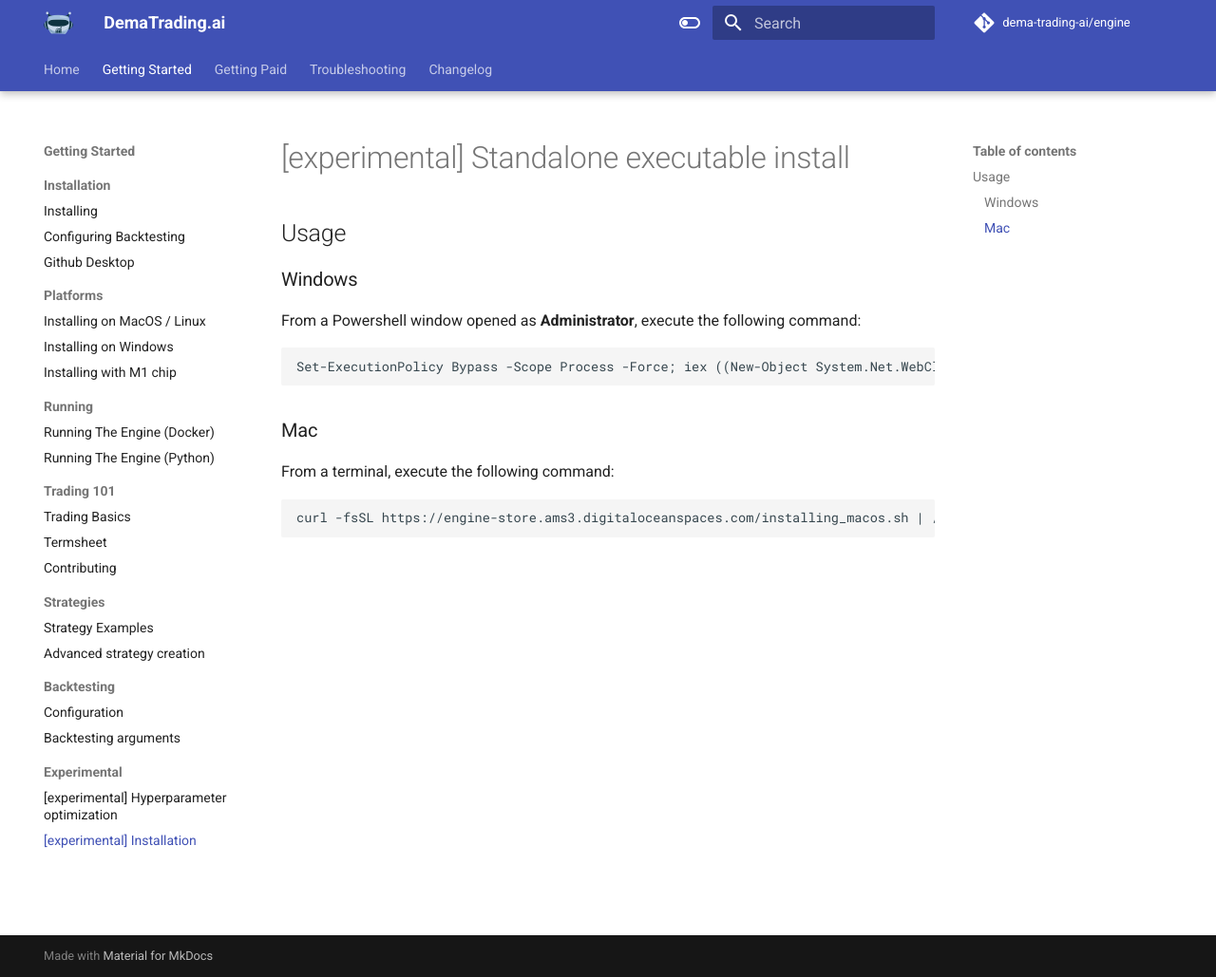
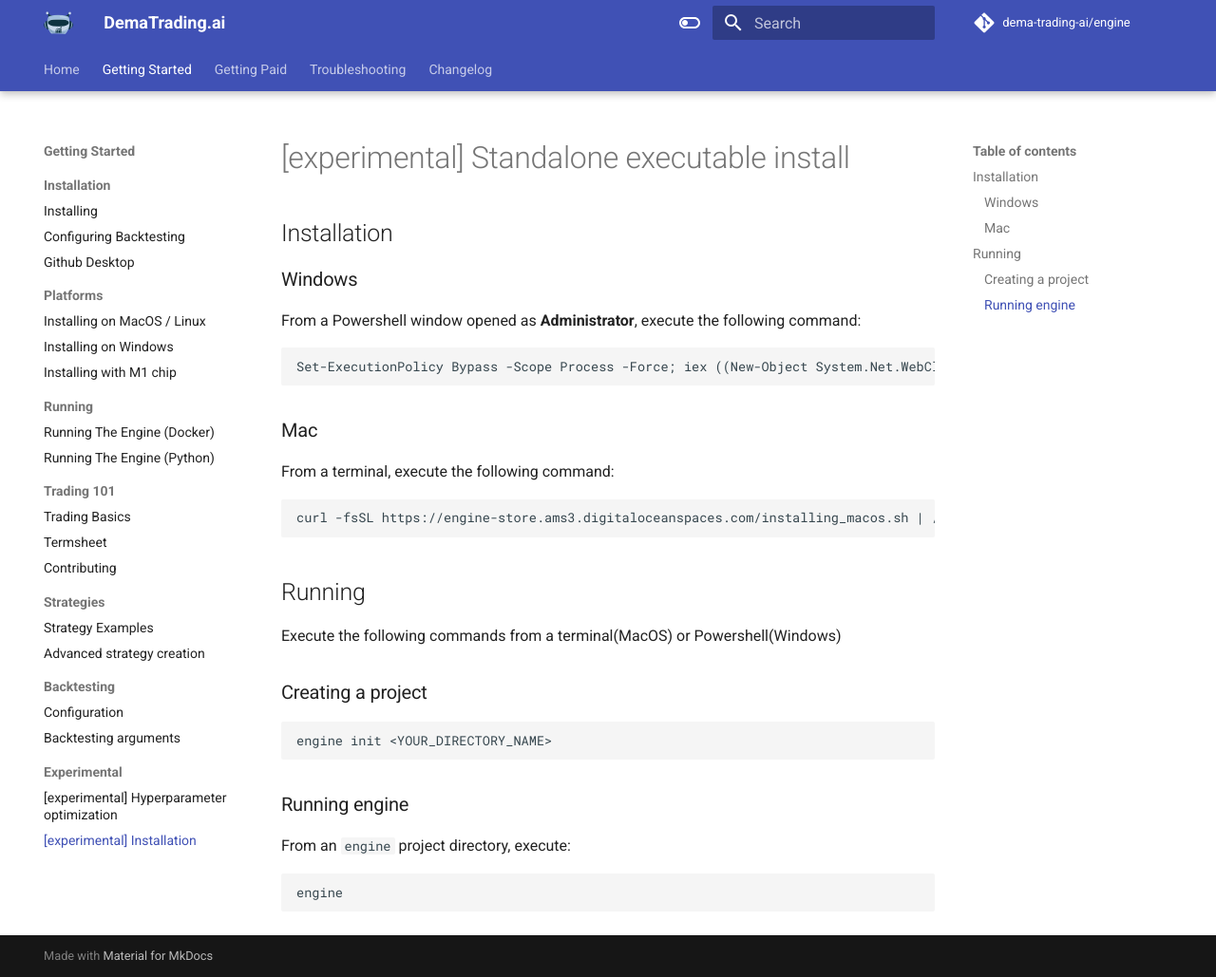
Before and after one commit to dema-trading-ai/docs, an MkDocs documentation site: the page built from docs/getting_started/experimental/executables.md, in a window 1280 px wide and 1029 px high. Shown: the whole window at 95% size. Built offline with MkDocs 1.6.1 and Material for MkDocs 9.7.7, drawn with Linux system fonts in a browser that asks for light colours; comment, search, counter and statistics services are not loaded.

Commit message:
Added example

````diff
--- a/docs/getting_started/experimental/executables.md
+++ b/docs/getting_started/experimental/executables.md
@@ -1,6 +1,8 @@
 # [experimental] Standalone executable install
 
-## Usage
+## Installation
+
+
 
 ### Windows
 From a Powershell window opened as **Administrator**, execute the following command:
@@ -13,3 +15,18 @@ From a terminal, execute the following command:
 ```
 curl -fsSL https://engine-store.ams3.digitaloceanspaces.com/installing_macos.sh | /bin/bash
 ```
+
+## Running
+
+Execute the following commands from a terminal(MacOS) or Powershell(Windows)
+
+### Creating a project
+```
+engine init <YOUR_DIRECTORY_NAME>
+```
+
+### Running engine
+From an `engine` project directory, execute:
+```
+engine
+```
````
